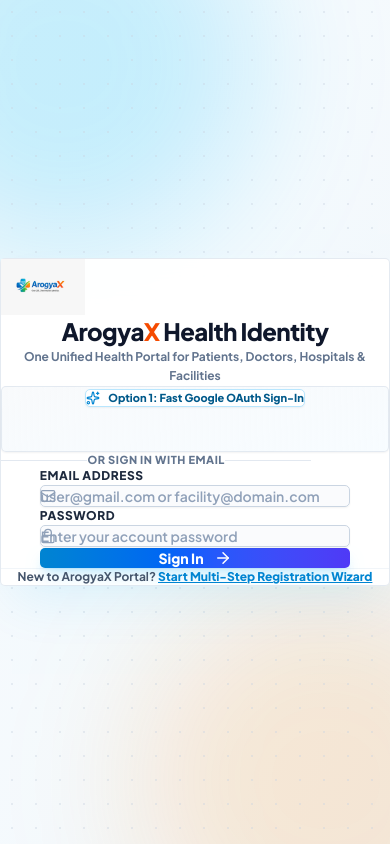
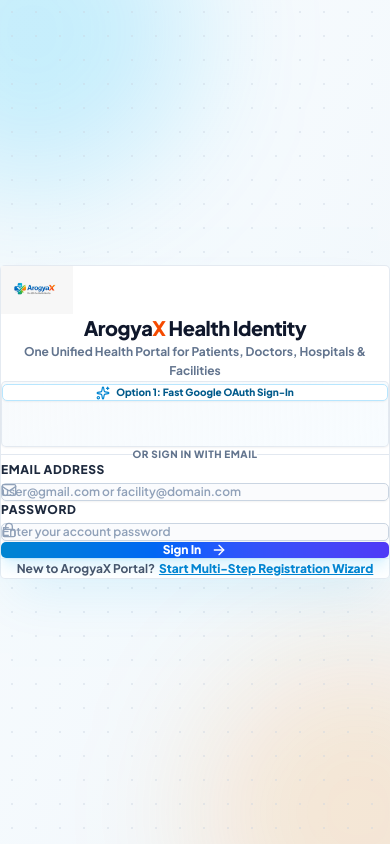
Before and after one commit to vivek3658/biothon-client, a React (Vite) app: page / in a window 390 px wide. Built offline with nearby package versions, Linux system fonts and the light colour scheme; no server answers.

Commit message:
style: optimize login page responsiveness across mobile, tablet, and desktop viewports without altering design identity

```diff
--- a/src/pages/LoginPage.jsx
+++ b/src/pages/LoginPage.jsx
@@ -19,8 +19,8 @@
 // Official Google OAuth Button Component
 const OfficialGoogleButton = ({ onGoogleAuthSuccess, setErrorMessage, setIsSubmitting }) => {
   return (
-    <div className="w-full flex flex-col gap-3 items-center">
-      <div className="w-full flex justify-center">
+    <div className="w-full flex flex-col gap-3 items-center overflow-hidden">
+      <div className="w-full flex justify-center overflow-hidden max-w-full">
         <GoogleLogin
           onSuccess={async (credentialResponse) => {
             if (credentialResponse.credential) {
@@ -72,7 +72,7 @@
           theme="filled_blue"
           size="large"
           text="continue_with"
-          width="380"
+          width="100%"
         />
       </div>
     </div>
@@ -168,26 +168,26 @@
   };
 
   return (
-    <div className="min-h-screen flex flex-col justify-center items-center bg-gradient-to-br from-slate-50 via-sky-50/40 to-slate-100 px-4 sm:px-6 lg:px-8 py-10 md:py-16 relative overflow-hidden">
+    <div className="min-h-screen w-full flex flex-col justify-center items-center bg-gradient-to-br from-slate-50 via-sky-50/40 to-slate-100 px-3 sm:px-6 lg:px-8 py-8 sm:py-12 md:py-16 relative overflow-x-hidden">
       {/* Decorative Ambient Background */}
-      <div className="absolute -top-32 -left-32 w-96 h-96 bg-sky-400/20 rounded-full blur-3xl pointer-events-none" />
-      <div className="absolute -bottom-32 -right-32 w-96 h-96 bg-orange-400/15 rounded-full blur-3xl pointer-events-none" />
+      <div className="absolute -top-32 -left-32 w-80 sm:w-96 h-80 sm:h-96 bg-sky-400/20 rounded-full blur-3xl pointer-events-none" />
+      <div className="absolute -bottom-32 -right-32 w-80 sm:w-96 h-80 sm:h-96 bg-orange-400/15 rounded-full blur-3xl pointer-events-none" />
       <div className="bg-ambient-pattern" />
 
       {/* RENDER 1: DEDICATED EMPLOYEE STAFF LOGIN (/employee path) */}
       {isEmployeePath ? (
-        <div className="w-full max-w-xl mx-auto p-8 sm:p-10 md:p-12 bg-white/95 backdrop-blur-2xl rounded-[5px] border border-slate-200/90 shadow-2xl shadow-sky-500/10 relative z-10 space-y-7 transition-all">
+        <div className="w-full max-w-md sm:max-w-lg md:max-w-xl mx-auto p-6 sm:p-8 md:p-10 bg-white/95 backdrop-blur-2xl rounded-[5px] border border-slate-200/90 shadow-2xl shadow-sky-500/10 relative z-10 space-y-6 sm:space-y-7 transition-all">
 
           {/* Header Security Badge & Logo */}
-          <div className="text-center space-y-3">
-            <div className="inline-flex items-center justify-center gap-2 max-w-[80%] mx-auto py-[5px] px-4 rounded-[5px] bg-sky-50 text-sky-800 text-xs font-black border border-sky-200 shadow-xs">
-              <ShieldCheck className="w-4 h-4 text-sky-600" aria-hidden="true" />
-              <span>ArogyaX Staff Control Panel</span>
+          <div className="text-center space-y-2.5 sm:space-y-3">
+            <div className="inline-flex items-center justify-center gap-2 w-full max-w-full sm:max-w-[85%] md:max-w-[80%] mx-auto py-[5px] px-3.5 sm:px-4 rounded-[5px] bg-sky-50 text-sky-800 text-[11px] sm:text-xs font-black border border-sky-200 shadow-xs truncate">
+              <ShieldCheck className="w-4 h-4 shrink-0 text-sky-600" aria-hidden="true" />
+              <span className="truncate">ArogyaX Staff Control Panel</span>
             </div>
 
-            <img src={logoImg} alt="ArogyaX Logo" className="h-14 sm:h-16 object-contain mx-auto my-2" />
+            <img src={logoImg} alt="ArogyaX Logo" className="h-12 sm:h-16 md:h-18 object-contain mx-auto my-1.5" />
 
-            <h1 className="text-2xl sm:text-3xl md:text-4xl font-black text-slate-900 tracking-tight">
+            <h1 className="text-xl sm:text-2xl md:text-3xl font-black text-slate-900 tracking-tight">
               Staff Portal Sign In
             </h1>
             <p className="text-xs sm:text-sm font-bold text-slate-500 max-w-md mx-auto leading-relaxed">
@@ -197,25 +197,25 @@
 
           {/* Status Alert Banner */}
           {errorMessage && (
-            <div className="p-3.5 max-w-[80%] mx-auto bg-rose-50 border border-rose-200 text-rose-700 rounded-[5px] text-xs font-bold flex items-center gap-2.5 shadow-xs">
+            <div className="p-3 sm:p-3.5 w-full max-w-full sm:max-w-[85%] md:max-w-[80%] mx-auto bg-rose-50 border border-rose-200 text-rose-700 rounded-[5px] text-xs font-bold flex items-center gap-2.5 shadow-xs">
               <AlertCircle className="w-4 h-4 shrink-0 text-rose-600" aria-hidden="true" />
-              <span>{errorMessage}</span>
+              <span className="break-words">{errorMessage}</span>
             </div>
           )}
 
-          <form onSubmit={handleEmployeeSubmit} className="space-y-6 flex flex-col items-center">
-            <div className="w-full max-w-[80%]">
-              <label htmlFor="emp-username" className="text-xs font-black text-slate-800 uppercase tracking-wider block mb-2">
+          <form onSubmit={handleEmployeeSubmit} className="space-y-5 sm:space-y-6 flex flex-col items-center">
+            <div className="w-full max-w-full sm:max-w-[85%] md:max-w-[80%]">
+              <label htmlFor="emp-username" className="text-xs font-black text-slate-800 uppercase tracking-wider block mb-1.5 sm:mb-2">
                 Staff Username or Email
               </label>
               <div className="relative">
-                <div className="absolute inset-y-0 left-0 pl-4 flex items-center pointer-events-none text-slate-400">
+                <div className="absolute inset-y-0 left-0 pl-3.5 flex items-center pointer-events-none text-slate-400">
                   <User className="w-4 h-4" aria-hidden="true" />
                 </div>
                 <input
                   id="emp-username"
                   type="text"
-                  className="w-full pl-11 pr-4 py-3 bg-slate-50/70 hover:bg-white focus:bg-white border border-slate-300 rounded-[5px] text-sm sm:text-base font-semibold text-slate-900 placeholder:text-slate-400 focus:outline-none focus:ring-4 focus:ring-sky-500/15 focus:border-sky-500 transition-all shadow-xs"
+                  className="w-full pl-10 pr-4 py-2.5 sm:py-3 bg-slate-50/70 hover:bg-white focus:bg-white border border-slate-300 rounded-[5px] text-xs sm:text-sm md:text-base font-semibold text-slate-900 placeholder:text-slate-400 focus:outline-none focus:ring-4 focus:ring-sky-500/15 focus:border-sky-500 transition-all shadow-xs"
                   value={empUsername}
                   onChange={(e) => setEmpUsername(e.target.value)}
                   placeholder="admin or manager username"
@@ -224,18 +224,18 @@
               </div>
             </div>
 
-            <div className="w-full max-w-[80%]">
-              <label htmlFor="emp-password" className="text-xs font-black text-slate-800 uppercase tracking-wider block mb-2">
+            <div className="w-full max-w-full sm:max-w-[85%] md:max-w-[80%]">
+              <label htmlFor="emp-password" className="text-xs font-black text-slate-800 uppercase tracking-wider block mb-1.5 sm:mb-2">
                 Staff Account Password
               </label>
               <div className="relative">
-                <div className="absolute inset-y-0 left-0 pl-4 flex items-center pointer-events-none text-slate-400">
+                <div className="absolute inset-y-0 left-0 pl-3.5 flex items-center pointer-events-none text-slate-400">
                   <KeyRound className="w-4 h-4" aria-hidden="true" />
                 </div>
                 <input
                   id="emp-password"
                   type="password"
-                  className="w-full pl-11 pr-4 py-3 bg-slate-50/70 hover:bg-white focus:bg-white border border-slate-300 rounded-[5px] text-sm sm:text-base font-semibold text-slate-900 placeholder:text-slate-400 focus:outline-none focus:ring-4 focus:ring-sky-500/15 focus:border-sky-500 transition-all shadow-xs"
+                  className="w-full pl-10 pr-4 py-2.5 sm:py-3 bg-slate-50/70 hover:bg-white focus:bg-white border border-slate-300 rounded-[5px] text-xs sm:text-sm md:text-base font-semibold text-slate-900 placeholder:text-slate-400 focus:outline-none focus:ring-4 focus:ring-sky-500/15 focus:border-sky-500 transition-all shadow-xs"
                   value={empPassword}
                   onChange={(e) => setEmpPassword(e.target.value)}
                   placeholder="Enter staff password"
@@ -247,15 +247,15 @@
             <button
               type="submit"
               disabled={isSubmitting}
-              className="w-full max-w-[80%] mx-auto py-[8px] px-6 bg-gradient-to-r from-sky-600 via-blue-600 to-indigo-600 hover:from-sky-700 hover:to-indigo-700 text-white font-black text-sm sm:text-base rounded-[5px] shadow-lg shadow-sky-500/20 hover:shadow-xl hover:scale-[1.01] active:scale-[0.99] transition-all flex items-center justify-center gap-2.5 focus-visible:ring-4 focus-visible:ring-sky-500/20 focus-visible:ring-offset-2 disabled:opacity-60 disabled:cursor-not-allowed cursor-pointer"
+              className="w-full max-w-full sm:max-w-[85%] md:max-w-[80%] mx-auto py-2.5 sm:py-3 px-6 bg-gradient-to-r from-sky-600 via-blue-600 to-indigo-600 hover:from-sky-700 hover:to-indigo-700 text-white font-black text-xs sm:text-sm md:text-base rounded-[5px] shadow-lg shadow-sky-500/20 hover:shadow-xl hover:scale-[1.01] active:scale-[0.99] transition-all flex items-center justify-center gap-2.5 focus-visible:ring-4 focus-visible:ring-sky-500/20 focus-visible:ring-offset-2 disabled:opacity-60 disabled:cursor-not-allowed cursor-pointer"
             >
               <span>{isSubmitting ? 'Authenticating Staff...' : 'Sign In to Staff Portal'}</span>
-              <ArrowRight className="w-4.5 h-4.5" aria-hidden="true" />
+              <ArrowRight className="w-4 h-4 shrink-0" aria-hidden="true" />
             </button>
           </form>
 
           <div className="text-center pt-3 border-t border-slate-100">
-            <span className="text-[11px] font-black text-slate-400 tracking-wider uppercase">ArogyaX Enterprise Security • SSL Encrypted</span>
+            <span className="text-[10px] sm:text-[11px] font-black text-slate-400 tracking-wider uppercase">ArogyaX Enterprise Security • SSL Encrypted</span>
           </div>
         </div>
       ) : (
@@ -284,12 +284,12 @@
 
           {/* C. Unified Login View */}
           {viewMode === 'login' && (
-            <div className="w-full max-w-xl mx-auto p-8 sm:p-10 md:p-12 bg-white/95 backdrop-blur-2xl rounded-[5px] border border-slate-200/90 shadow-2xl shadow-sky-500/10 space-y-7 transition-all">
+            <div className="w-full max-w-md sm:max-w-lg md:max-w-xl mx-auto p-6 sm:p-8 md:p-10 bg-white/95 backdrop-blur-2xl rounded-[5px] border border-slate-200/90 shadow-2xl shadow-sky-500/10 space-y-6 sm:space-y-7 transition-all">
 
               {/* Logo & Header */}
-              <div className="text-center space-y-2.5">
-                <img src={logoImg} alt="ArogyaX Logo" className="h-14 sm:h-18 object-contain mx-auto mb-1" />
-                <h1 className="text-2xl sm:text-3xl md:text-4xl font-black text-slate-900 tracking-tight">
+              <div className="text-center space-y-2 sm:space-y-2.5">
+                <img src={logoImg} alt="ArogyaX Logo" className="h-12 sm:h-16 md:h-18 object-contain mx-auto mb-1" />
+                <h1 className="text-xl sm:text-2xl md:text-3xl font-black text-slate-900 tracking-tight">
                   Arogya<span className="text-orange-600">X</span> Health Identity
                 </h1>
                 <p className="text-xs sm:text-sm font-bold text-slate-500 max-w-md mx-auto leading-relaxed">
@@ -299,24 +299,24 @@
 
               {/* Status Alert Banners */}
               {errorMessage && (
-                <div className="p-3.5 max-w-[80%] mx-auto bg-rose-50 border border-rose-200 text-rose-700 rounded-[5px] text-xs font-bold flex items-center gap-2.5 shadow-xs">
+                <div className="p-3 sm:p-3.5 w-full max-w-full sm:max-w-[85%] md:max-w-[80%] mx-auto bg-rose-50 border border-rose-200 text-rose-700 rounded-[5px] text-xs font-bold flex items-center gap-2.5 shadow-xs">
                   <AlertCircle className="w-4 h-4 shrink-0 text-rose-600" aria-hidden="true" />
-                  <span>{errorMessage}</span>
+                  <span className="break-words">{errorMessage}</span>
                 </div>
               )}
               {successMessage && (
-                <div className="p-3.5 max-w-[80%] mx-auto bg-emerald-50 border border-emerald-200 text-emerald-700 rounded-[5px] text-xs font-bold flex items-center gap-2.5 shadow-xs">
+                <div className="p-3 sm:p-3.5 w-full max-w-full sm:max-w-[85%] md:max-w-[80%] mx-auto bg-emerald-50 border border-emerald-200 text-emerald-700 rounded-[5px] text-xs font-bold flex items-center gap-2.5 shadow-xs">
                   <CheckCircle2 className="w-4 h-4 shrink-0 text-emerald-600" aria-hidden="true" />
-                  <span>{successMessage}</span>
+                  <span className="break-words">{successMessage}</span>
                 </div>
               )}
 
-              <div className="space-y-6">
+              <div className="space-y-5 sm:space-y-6">
                 {/* Option 1: Fast Google OAuth */}
-                <div className="p-5 sm:p-6 bg-gradient-to-br from-slate-50 to-sky-50/50 border border-slate-200/90 rounded-[5px] text-center space-y-3.5 shadow-xs">
-                  <div className="inline-flex items-center justify-center gap-2 max-w-[80%] mx-auto py-[5px] px-3.5 rounded-[5px] bg-white text-sky-800 text-[11px] font-black border border-sky-200 shadow-xs">
-                    <Sparkles className="w-3.5 h-3.5 text-sky-600" aria-hidden="true" />
-                    <span>Option 1: Fast Google OAuth Sign-In</span>
+                <div className="p-4 sm:p-5 md:p-6 bg-gradient-to-br from-slate-50 to-sky-50/50 border border-slate-200/90 rounded-[5px] text-center space-y-3 sm:space-y-3.5 shadow-xs overflow-hidden">
+                  <div className="inline-flex items-center justify-center gap-1.5 sm:gap-2 w-full max-w-full sm:max-w-[85%] md:max-w-[80%] mx-auto py-[5px] px-3 sm:px-3.5 rounded-[5px] bg-white text-sky-800 text-[10px] sm:text-[11px] font-black border border-sky-200 shadow-xs truncate">
+                    <Sparkles className="w-3.5 h-3.5 shrink-0 text-sky-600" aria-hidden="true" />
+                    <span className="truncate">Option 1: Fast Google OAuth Sign-In</span>
                   </div>
                   <OfficialGoogleButton
                     onGoogleAuthSuccess={handleGoogleAuthSuccess}
@@ -326,26 +326,26 @@
                 </div>
 
                 {/* Divider */}
-                <div className="flex items-center text-slate-400 text-[11px] py-0.5 max-w-[80%] mx-auto">
+                <div className="flex items-center text-slate-400 text-[10px] sm:text-[11px] py-0.5 w-full max-w-full sm:max-w-[85%] md:max-w-[80%] mx-auto">
                   <div className="flex-1 border-b border-slate-200" />
-                  <span className="px-4 font-black uppercase tracking-wider text-slate-500">Or Sign In with Email</span>
+                  <span className="px-3 sm:px-4 font-black uppercase tracking-wider text-slate-500 whitespace-nowrap">Or Sign In with Email</span>
                   <div className="flex-1 border-b border-slate-200" />
                 </div>
 
                 {/* Option 2: Unified Email / Password Sign In */}
-                <form onSubmit={handleUnifiedLoginSubmit} className="space-y-6 flex flex-col items-center">
-                  <div className="w-full max-w-[80%]">
-                    <label htmlFor="user-email" className="text-xs font-black text-slate-800 uppercase tracking-wider block mb-2">
+                <form onSubmit={handleUnifiedLoginSubmit} className="space-y-5 sm:space-y-6 flex flex-col items-center">
+                  <div className="w-full max-w-full sm:max-w-[85%] md:max-w-[80%]">
+                    <label htmlFor="user-email" className="text-xs font-black text-slate-800 uppercase tracking-wider block mb-1.5 sm:mb-2">
                       Email Address
                     </label>
                     <div className="relative">
-                      <div className="absolute inset-y-0 left-0 pl-4 flex items-center pointer-events-none text-slate-400">
+                      <div className="absolute inset-y-0 left-0 pl-3.5 flex items-center pointer-events-none text-slate-400">
                         <Mail className="w-4 h-4" aria-hidden="true" />
                       </div>
                       <input
                         id="user-email"
                         type="email"
-                        className="w-full pl-11 pr-4 py-3 bg-slate-50/70 hover:bg-white focus:bg-white border border-slate-300 rounded-[5px] text-sm sm:text-base font-semibold text-slate-900 placeholder:text-slate-400 focus:outline-none focus:ring-4 focus:ring-sky-500/15 focus:border-sky-500 transition-all shadow-xs"
+                        className="w-full pl-10 pr-4 py-2.5 sm:py-3 bg-slate-50/70 hover:bg-white focus:bg-white border border-slate-300 rounded-[5px] text-xs sm:text-sm md:text-base font-semibold text-slate-900 placeholder:text-slate-400 focus:outline-none focus:ring-4 focus:ring-sky-500/15 focus:border-sky-500 transition-all shadow-xs"
                         value={loginIdentifier}
                         onChange={(e) => setLoginIdentifier(e.target.value)}
                         placeholder="user@gmail.com or facility@domain.com"
@@ -354,18 +354,18 @@
                     </div>
                   </div>
 
-                  <div className="w-full max-w-[80%]">
-                    <label htmlFor="user-password" className="text-xs font-black text-slate-800 uppercase tracking-wider block mb-2">
+                  <div className="w-full max-w-full sm:max-w-[85%] md:max-w-[80%]">
+                    <label htmlFor="user-password" className="text-xs font-black text-slate-800 uppercase tracking-wider block mb-1.5 sm:mb-2">
                       Password
                     </label>
                     <div className="relative">
-                      <div className="absolute inset-y-0 left-0 pl-4 flex items-center pointer-events-none text-slate-400">
+                      <div className="absolute inset-y-0 left-0 pl-3.5 flex items-center pointer-events-none text-slate-400">
                         <Lock className="w-4 h-4" aria-hidden="true" />
                       </div>
                       <input
                         id="user-password"
                         type="password"
-                        className="w-full pl-11 pr-4 py-3 bg-slate-50/70 hover:bg-white focus:bg-white border border-slate-300 rounded-[5px] text-sm sm:text-base font-semibold text-slate-900 placeholder:text-slate-400 focus:outline-none focus:ring-4 focus:ring-sky-500/15 focus:border-sky-500 transition-all shadow-xs"
+                        className="w-full pl-10 pr-4 py-2.5 sm:py-3 bg-slate-50/70 hover:bg-white focus:bg-white border border-slate-300 rounded-[5px] text-xs sm:text-sm md:text-base font-semibold text-slate-900 placeholder:text-slate-400 focus:outline-none focus:ring-4 focus:ring-sky-500/15 focus:border-sky-500 transition-all shadow-xs"
                         value={loginPassword}
                         onChange={(e) => setLoginPassword(e.target.value)}
                         placeholder="Enter your account password"
@@ -377,17 +377,17 @@
                   <button
                     type="submit"
                     disabled={isSubmitting}
-                    className="w-full max-w-[80%] mx-auto py-[8px] px-6 bg-gradient-to-r from-sky-600 via-blue-600 to-indigo-600 hover:from-sky-700 hover:to-indigo-700 text-white font-black text-sm sm:text-base rounded-[5px] shadow-lg shadow-sky-500/20 hover:shadow-xl hover:scale-[1.01] active:scale-[0.99] transition-all flex items-center justify-center gap-2.5 focus-visible:ring-4 focus-visible:ring-sky-500/20 focus-visible:ring-offset-2 disabled:opacity-60 disabled:cursor-not-allowed cursor-pointer"
+                    className="w-full max-w-full sm:max-w-[85%] md:max-w-[80%] mx-auto py-2.5 sm:py-3 px-6 bg-gradient-to-r from-sky-600 via-blue-600 to-indigo-600 hover:from-sky-700 hover:to-indigo-700 text-white font-black text-xs sm:text-sm md:text-base rounded-[5px] shadow-lg shadow-sky-500/20 hover:shadow-xl hover:scale-[1.01] active:scale-[0.99] transition-all flex items-center justify-center gap-2.5 focus-visible:ring-4 focus-visible:ring-sky-500/20 focus-visible:ring-offset-2 disabled:opacity-60 disabled:cursor-not-allowed cursor-pointer"
                   >
                     <span>{isSubmitting ? 'Authenticating Account...' : 'Sign In'}</span>
-                    <ArrowRight className="w-4.5 h-4.5" aria-hidden="true" />
+                    <ArrowRight className="w-4 h-4 shrink-0" aria-hidden="true" />
                   </button>
                 </form>
 
                 {/* Register Link */}
-                <div className="text-center pt-4 border-t border-slate-100">
-                  <p className="text-xs sm:text-sm font-bold text-slate-600">
-                    New to ArogyaX Portal?{' '}
+                <div className="text-center pt-3.5 border-t border-slate-100">
+                  <p className="flex flex-wrap justify-center items-center text-center gap-1 text-xs sm:text-sm font-bold text-slate-600 leading-relaxed">
+                    <span>New to ArogyaX Portal?</span>
                     <button
                       type="button"
                       onClick={() => {
@@ -395,7 +395,7 @@
                         setSuccessMessage('');
                         setViewMode('role_select');
                       }}
-                      className="font-black text-sky-600 hover:text-sky-700 underline cursor-pointer focus-visible:ring-2 focus-visible:ring-sky-500 rounded-xs ml-1"
+                      className="font-black text-sky-600 hover:text-sky-700 underline cursor-pointer focus-visible:ring-2 focus-visible:ring-sky-500 rounded-xs inline-block"
                     >
                       Start Multi-Step Registration Wizard
                     </button>
```
